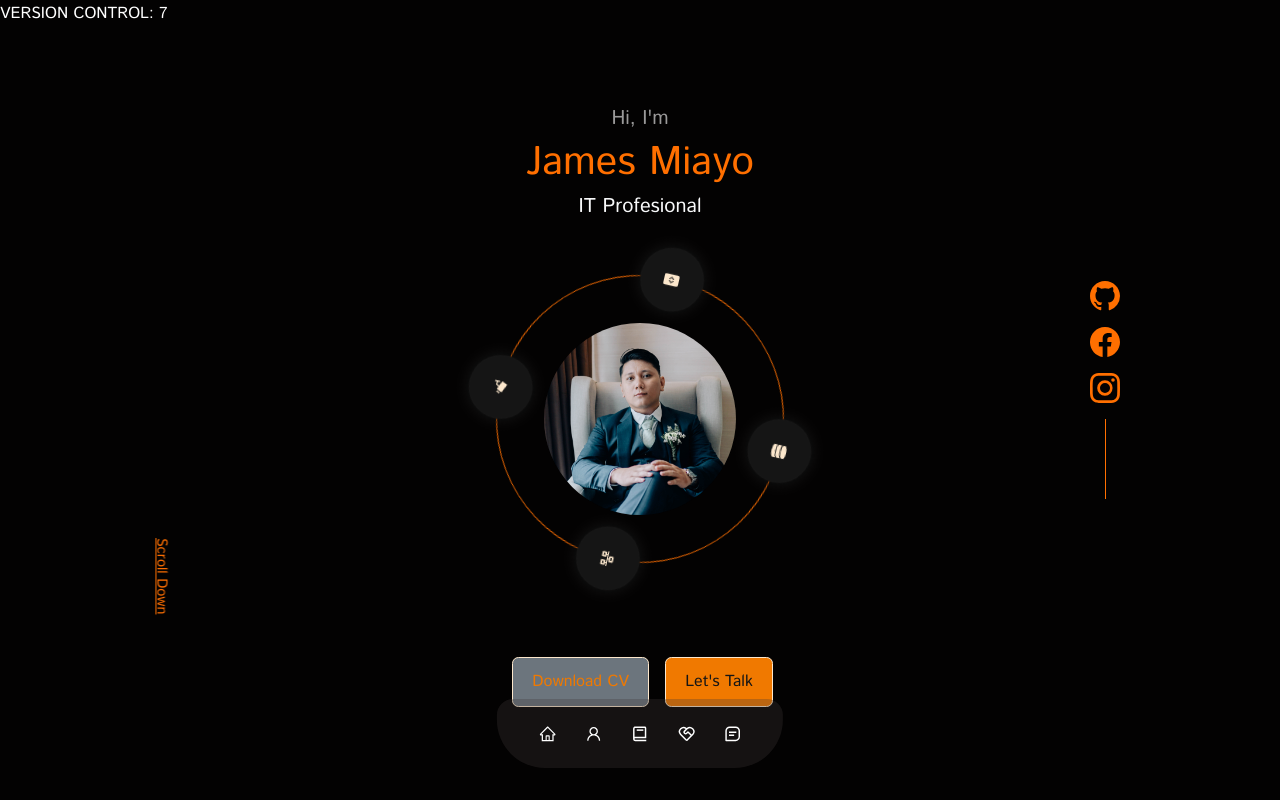
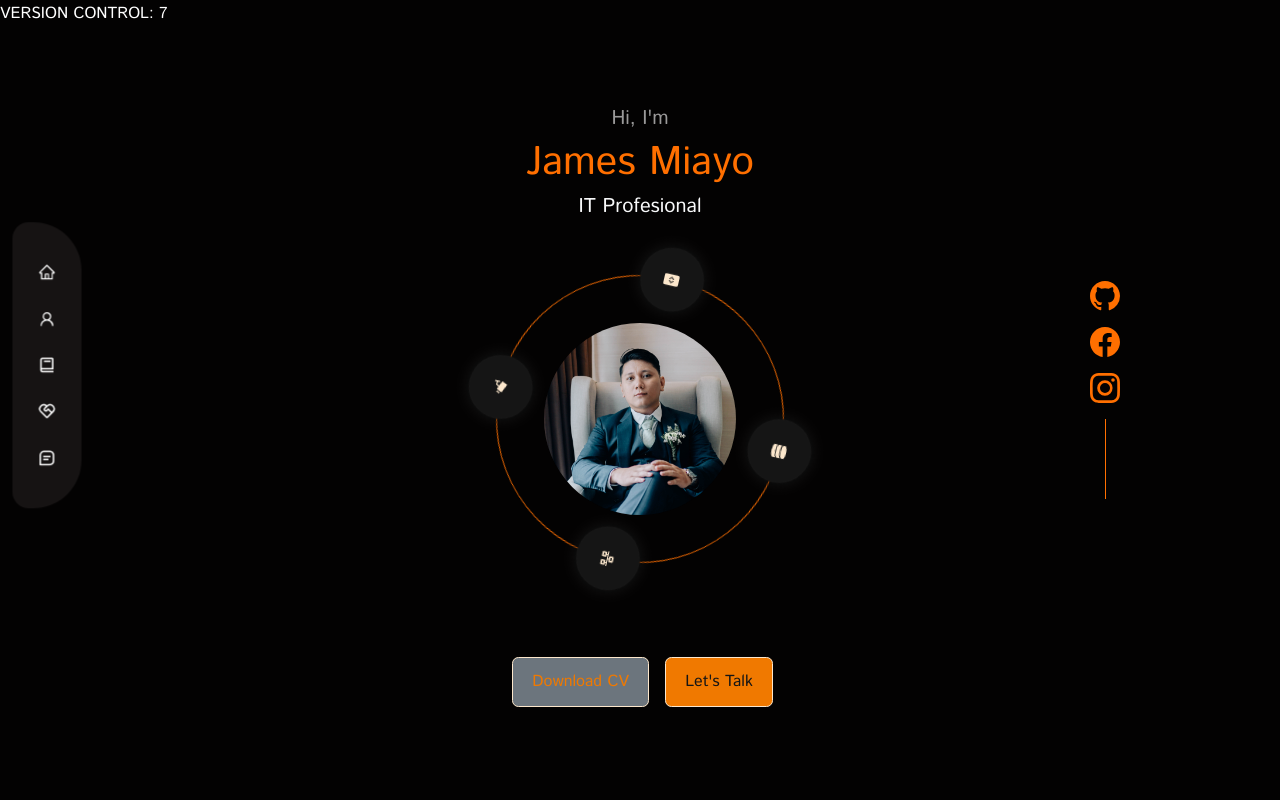
Before and after one commit to jamesmiayo/james, a React (Create React App) app: page / in a window 1280 px wide. Shown: the top 800 px of the page. Built offline with nearby package versions, Linux system fonts and the light colour scheme; the HTML template or start-up script is replaced by a standard one.

Commit message:
side panel

```diff
--- a/src/components/about/about.css
+++ b/src/components/about/about.css
@@ -97,6 +97,6 @@
   }
 
   .about__content p {
-    margin: 1.5rem 0;
+    margin: 1.5rem 1rem;
   }
 }
--- a/src/components/nav/nav.css
+++ b/src/components/nav/nav.css
@@ -5,12 +5,14 @@ nav {
   padding: 0.7rem 1.7rem;
   z-index: 100;
   position: fixed;
-  left: 50%;
-  transform: translateX(-50%);
-  bottom: 2rem;
+  /* left: 50%; */
+  /* transform: translateX(-50%); */
+  rotate: 90deg;
+  bottom: 50%;
+  left: -6rem;
   display: flex;
   gap: 0.8 rem;
-  border-radius: 1rem 1rem 3rem 3rem;
+  border-radius: 3rem 3rem 1rem 1rem;
   backdrop-filter: blur (15px);
 }
 
@@ -21,6 +23,7 @@ nav a {
   display: flex;
   color: var(--color-white);
   font-size: 1.1rem;
+  rotate: 270deg;
 }
 
 nav a:hover {
--- a/src/components/profile/Profile.jsx
+++ b/src/components/profile/Profile.jsx
@@ -66,9 +66,9 @@ const Profile = () => {
           </div>
         </div>
 
-        <a href="#contact" className="scroll__down">
+        {/* <a href="#contact" className="scroll__down">
           Scroll Down
-        </a>
+        </a> */}
 
         <CTA />
       </div>
--- a/src/components/profile/profile.css
+++ b/src/components/profile/profile.css
@@ -109,14 +109,14 @@
 
 /* ==================== Scroll down ===================*/
 
-.scroll__down {
+/* .scroll__down {
   position: absolute;
   left: -2.3rem;
   bottom: 30%;
   transform: rotate(90deg);
   font-weight: 300;
   font-size: 0.9rem;
-}
+} */
 
 /* ==================MEDIA QUERIES (medium devices) ===========================*/
 
```
